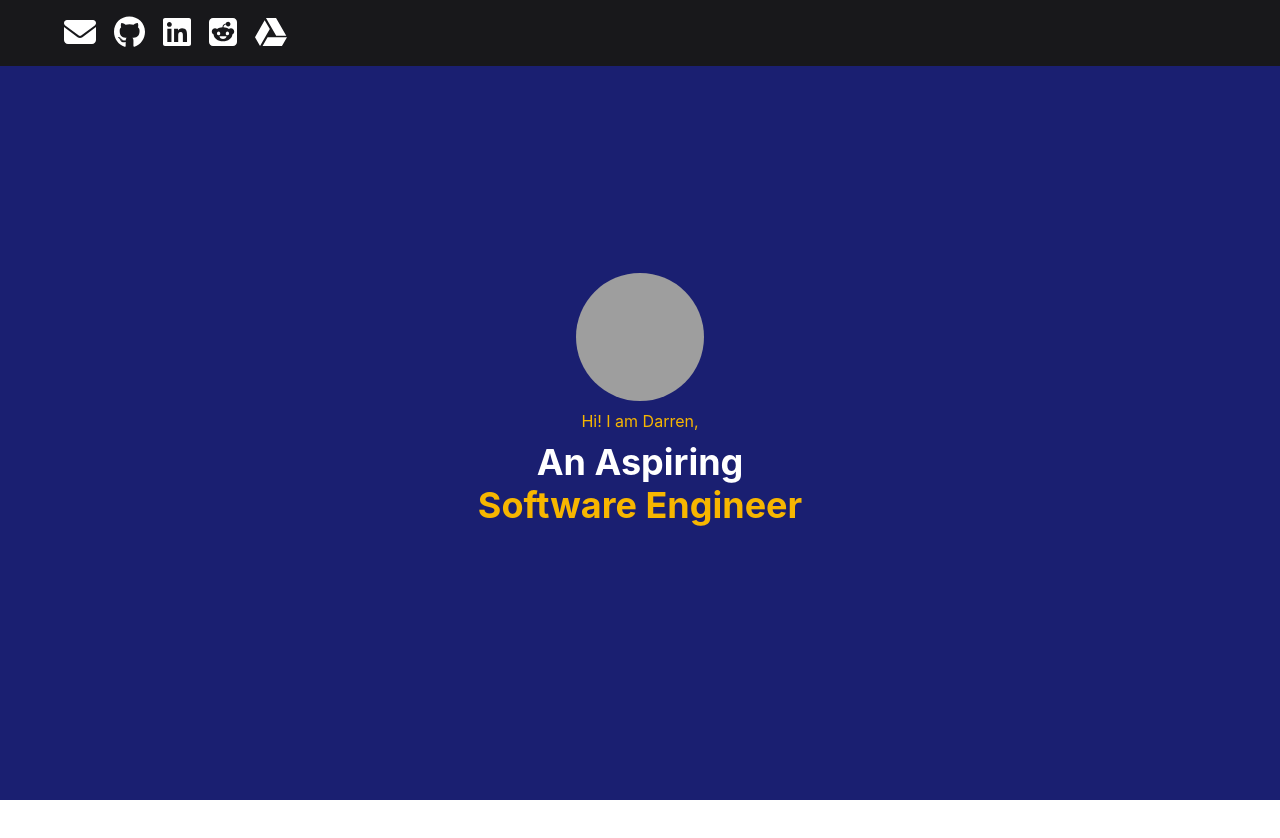
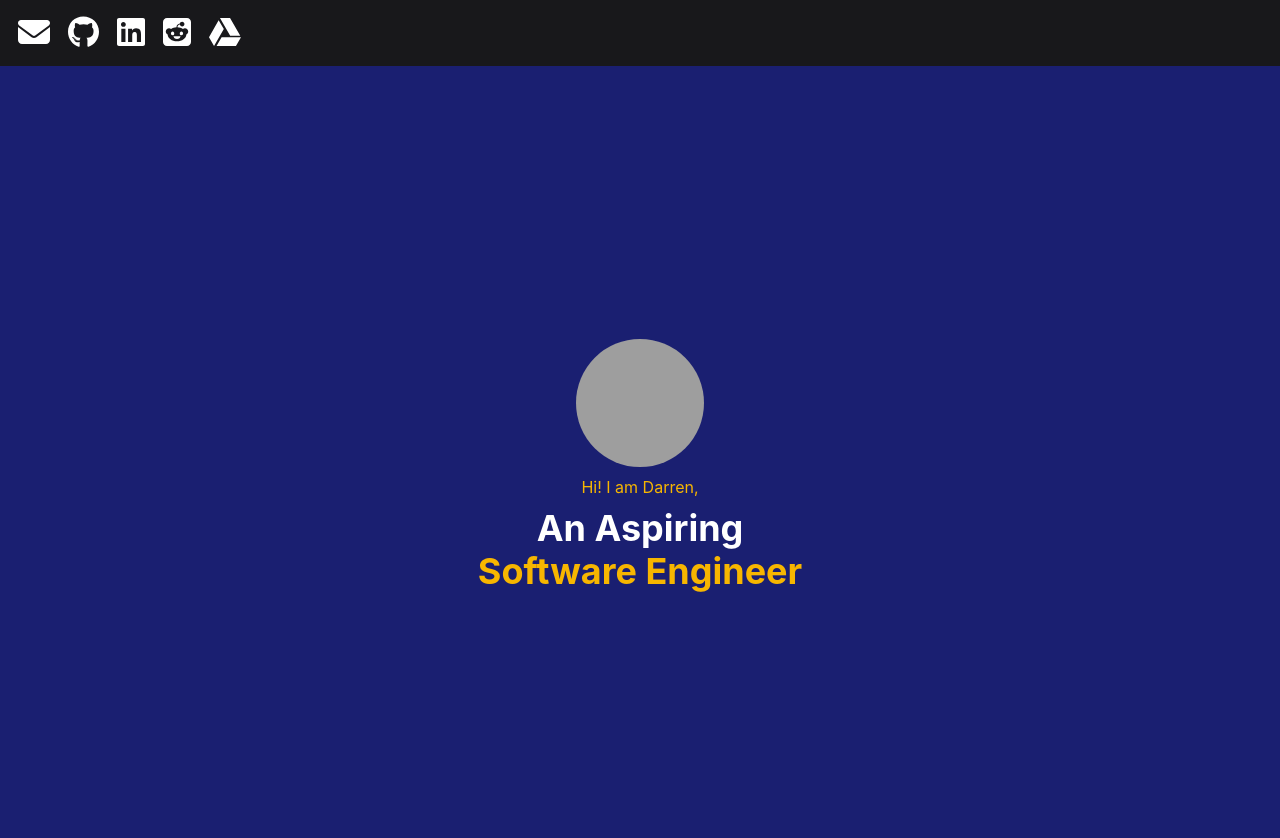
Before and after one commit to darren170999/darren170999.github.io, a React (Create React App) app in the folder my-app/: page / in a window 1280 px wide. Shown: the top 838 px of the page. Before the commit the page ends 800 px from the top, so only its background shows below. Built offline with nearby package versions, Linux system fonts and the light colour scheme; grey boxes are pictures that could not be loaded.

Commit message:
Update Header.js

```diff
--- a/my-app/src/components/Header.js
+++ b/my-app/src/components/Header.js
@@ -1,13 +1,14 @@
 import React, { useEffect, useRef } from "react";
-import { FontAwesomeIcon } from "@fortawesome/react-fontawesome"; //
-import { faEnvelope } from "@fortawesome/free-solid-svg-icons"; //
+import { FontAwesomeIcon } from "@fortawesome/react-fontawesome";
+import { faEnvelope } from "@fortawesome/free-solid-svg-icons";
 import {
   faGithub,
   faLinkedin,
   faSquareReddit,
   faGoogleDrive,
-} from "@fortawesome/free-brands-svg-icons"; //
+} from "@fortawesome/free-brands-svg-icons";
 import { Box, HStack } from "@chakra-ui/react";
+import { extendTheme } from "@chakra-ui/react";
 
 const socials = [
   {
@@ -33,38 +34,20 @@ const socials = [
 ];
 
 const Header = () => {
-  const handleClick = (anchor) => () => {
-    const id = `${anchor}-section`;
-    const element = document.getElementById(id);
-    if (element) {
-      element.scrollIntoView({
-        behavior: "smooth",
-        block: "start",
-      });
-    }
-  };
-
   return (
     <Box
-      position="fixed"
-      top={0}
-      left={0}
-      right={0}
-      translateY={0}
-      transitionProperty="transform"
-      transitionDuration=".3s"
-      transitionTimingFunction="ease-in-out"
+      position="relative"
       backgroundColor="#18181b"
+
     >
-      <Box color="white" maxWidth="1280px" margin="0 auto">
+      <Box color="white" maxWidth="1280px" margin="0 auto" >
         <HStack
-          px={16}
+          px={18}
           py={4}
           justifyContent="space-between"
           alignItems="center"
         >
           <nav>
-            {/* Add social media links based on the `socials` data */}
             <HStack spacing={18}>
               <a href={socials[0].url}>
                 <FontAwesomeIcon icon={socials[0].icon} size="2x" />
```
